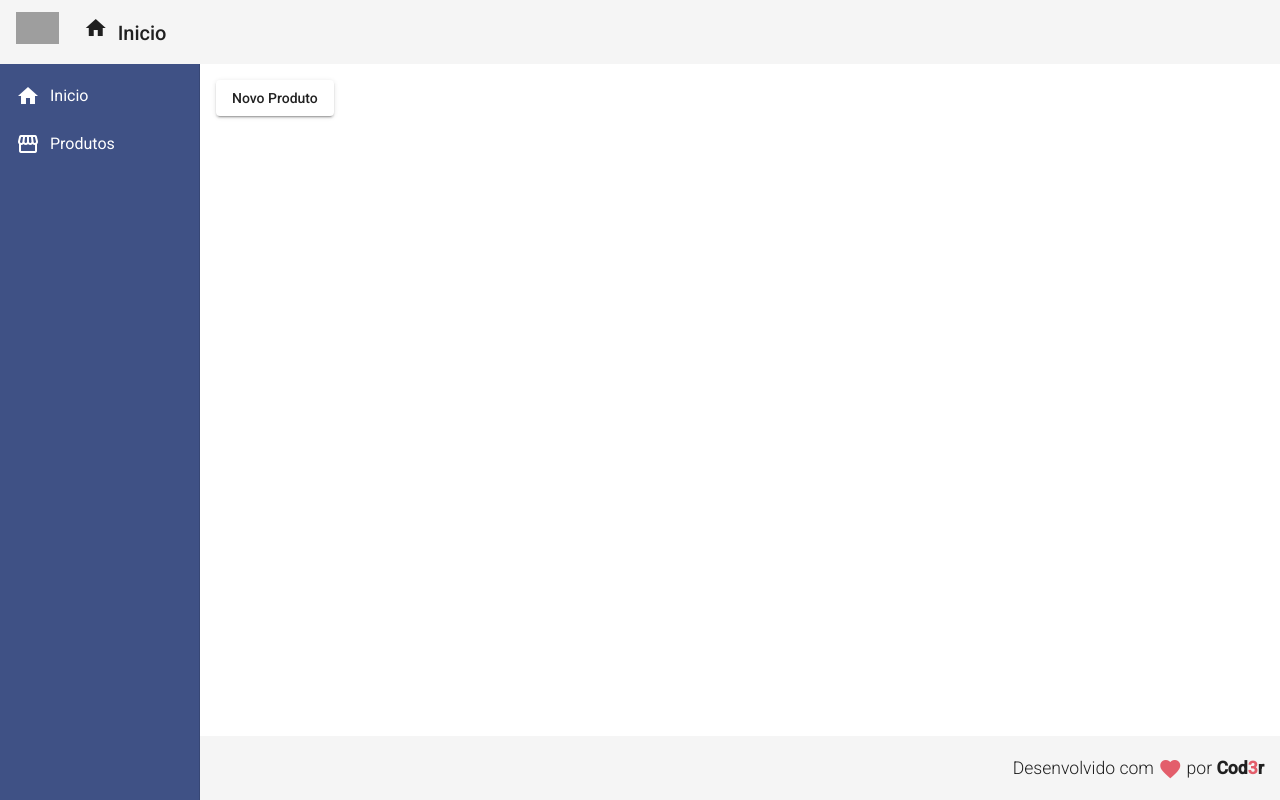
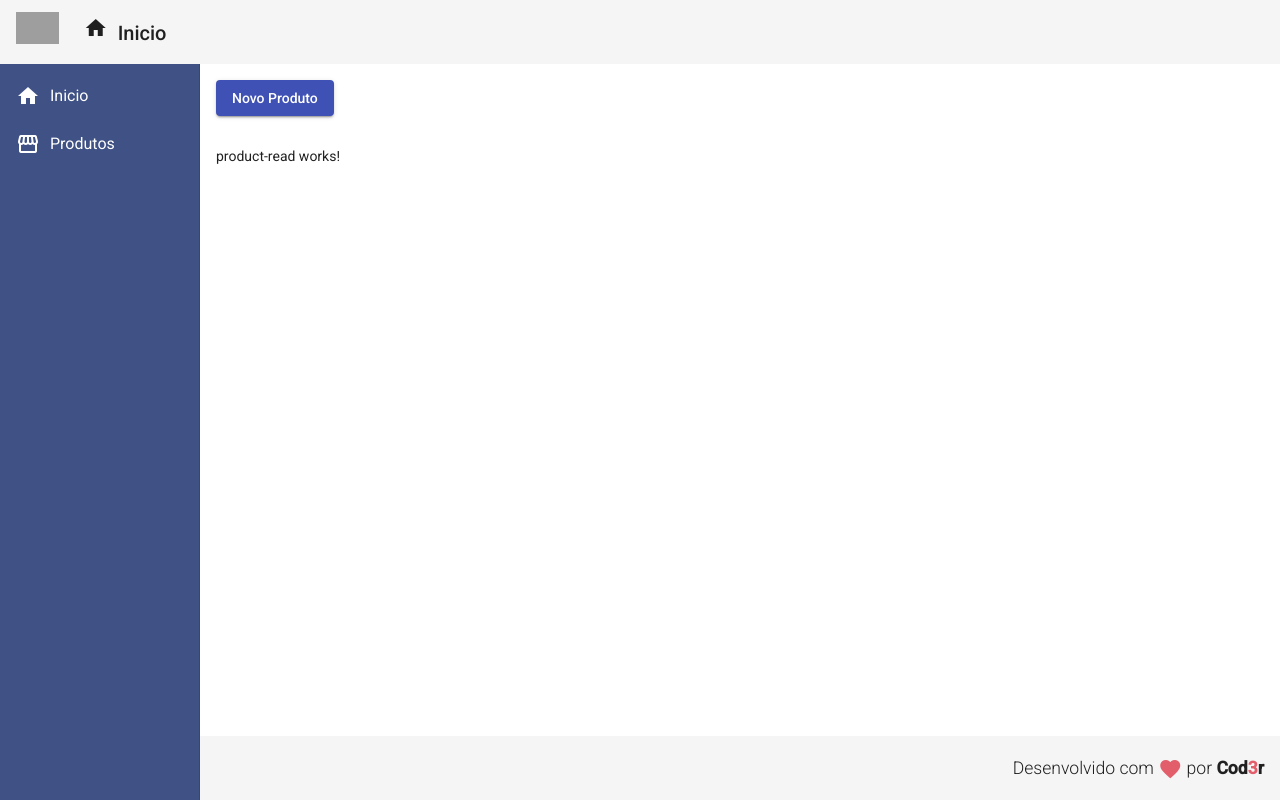
Before and after one commit to ElissonCCarvalho/ProductCRUD-Angular, an Angular app: page /products in a window 1280 px wide. Built offline with nearby package versions, Linux system fonts and the light colour scheme; no server answers; grey boxes are pictures that could not be loaded.

Commit message:
criado o componente product-read

```diff
--- a/src/app/app.module.ts
+++ b/src/app/app.module.ts
@@ -24,6 +24,7 @@
 import { FormsModule } from '@angular/forms';
 import { MatFormFieldModule } from '@angular/material/form-field';
 import { MatInputModule } from '@angular/material/input';
+import { ProductReadComponent } from './components/product/product-read/product-read.component';
 
 @NgModule({
   declarations: [
@@ -33,7 +34,8 @@
     NavComponent,
     HomeComponent,
     ProducCrudComponent,
-    ProductCreateComponent
+    ProductCreateComponent,
+    ProductReadComponent
   ],
   imports: [
     BrowserModule,
--- /dev/null
+++ b/src/app/components/product/product-read/product-read.component.html
@@ -0,0 +1 @@
+<p>product-read works!</p>
--- /dev/null
+++ b/src/app/components/product/product-read/product-read.component.ts
@@ -0,0 +1,23 @@
+import { Component, OnInit } from '@angular/core';
+import { Product } from '../product.model';
+import { ProductService } from '../product.service';
+
+@Component({
+  selector: 'app-product-read',
+  templateUrl: './product-read.component.html',
+  styleUrls: ['./product-read.component.css']
+})
+export class ProductReadComponent implements OnInit {
+
+  products: Product[];
+
+  constructor(private productService: ProductService) { }
+
+  ngOnInit(): void {
+    this.productService.read().subscribe(products => {
+      this.products = products;
+      console.log(this.products)
+    });
+  }
+
+}
--- a/src/app/components/product/product.service.ts
+++ b/src/app/components/product/product.service.ts
@@ -23,4 +23,8 @@
   create(product: Product): Observable<Product> {
     return this.http.post<Product>(this.baseUrl, product)
   }
+
+  read(): Observable<Product[]> {
+    return this.http.get<Product[]>(this.baseUrl);
+  }
 }
--- a/src/app/views/produc-crud/produc-crud.component.css
+++ b/src/app/views/produc-crud/produc-crud.component.css
@@ -0,0 +1,3 @@
+button {
+    margin-bottom: 30px;
+}
--- a/src/app/views/produc-crud/produc-crud.component.html
+++ b/src/app/views/produc-crud/produc-crud.component.html
@@ -1,3 +1,5 @@
-<button mat-raised-button (click)="navigateToProductCreate()">
+<button mat-raised-button (click)="navigateToProductCreate()" color="primary">
     Novo Produto
 </button>
+
+<app-product-read></app-product-read>
```
Also changed, not shown: src/app/components/product/product-read/product-read.component.css (added).
